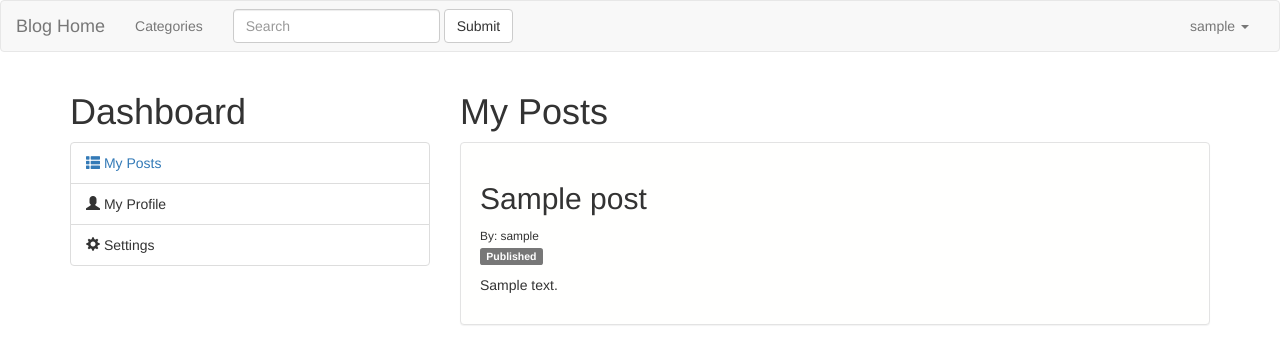
After one commit to rocity/blogger, a Django app: page /dashboard/posts/ in a window 1280 px wide. The commit adds this page. Shown: the top 364 px of the page. Run offline with Django 3.2, Linux system fonts and the light colour scheme; a user stored in the database is signed in; tables that the repository leaves empty hold one stand-in row (values such as "Sample post"); some libraries are stand-ins or nearby versions.

Commit message:
Add post list to dashboard

```diff
--- a/blog/urls.py
+++ b/blog/urls.py
@@ -9,4 +9,5 @@ urlpatterns = [
     url(r'^post/(?P<post_id>\d+)$', views.post, name='post'),
 
     url(r'^dashboard/$', views.dashboard, name='dashboard'),
+    url(r'^dashboard/posts/', views.dashboard_my_posts, name='dashboard_my_posts'),
 ]
--- a/blog/views.py
+++ b/blog/views.py
@@ -26,7 +26,6 @@ def post(request, post_id):
 
 
 def dashboard(request):
-
     user = request.user
 
     published_posts_count = Post.objects.filter(author=user, status=Post.PUBLISHED).count()
@@ -40,3 +39,14 @@ def dashboard(request):
     }
 
     return render(request, 'blog/dashboard.html', context)
+
+def dashboard_my_posts(request):
+    user = request.user
+
+    # All posts (unfiltered)
+    user_posts = Post.objects.filter(author=user)
+
+    context = {
+        'posts': user_posts
+    }
+    return render(request, 'blog/dashboard_my_posts.html', context)
--- a/templates/blog/dashboard.html
+++ b/templates/blog/dashboard.html
@@ -5,11 +5,7 @@
   <div class="row">
     <div class="col-md-4 ">
       <h1>Dashboard</h1>
-      <ul class="list-group">
-        <li class="list-group-item"><i class="glyphicon glyphicon-th-list"></i> My Posts</li>
-        <li class="list-group-item"><i class="glyphicon glyphicon-user"></i> My Profile</li>
-        <li class="list-group-item"><i class="glyphicon glyphicon-cog"></i> Settings</li>
-      </ul>
+      {% include 'includes/blog/dashboard_sidebar.html' %}
     </div>
 
     <div class="col-md-8">
--- /dev/null
+++ b/templates/blog/dashboard_my_posts.html
@@ -0,0 +1,29 @@
+{% extends "base.html" %}
+
+{% block content %}
+
+  <div class="row">
+    <div class="col-md-4 ">
+      <h1>Dashboard</h1>
+      {% include 'includes/blog/dashboard_sidebar.html' %}
+    </div>
+
+    <div class="col-md-8">
+      <h1>My Posts</h1>
+      <div class="row">
+        <div class="col-md-12">
+            {% for post in posts %}
+                <div class="well post-card">
+                  <h2>{{ post.heading }}</h2>
+                  <small>By: {{ post.author }}</small>
+                  <p>
+                      <span class="label label-default">{{ post.get_status_display }}</span>
+                  </p>
+                  <p>{{ post.body|truncatewords:10 }}</p>
+                </div>
+            {% endfor %}
+        </div>
+      </div>
+    </div>
+  </div>
+{% endblock content %}
--- /dev/null
+++ b/templates/includes/blog/dashboard_sidebar.html
@@ -0,0 +1,5 @@
+<ul class="list-group">
+  <li class="list-group-item"><a href="{% url 'blog:dashboard_my_posts' %}"><i class="glyphicon glyphicon-th-list"></i>&nbsp;My Posts</a></li>
+  <li class="list-group-item"><i class="glyphicon glyphicon-user"></i> My Profile</li>
+  <li class="list-group-item"><i class="glyphicon glyphicon-cog"></i> Settings</li>
+</ul>
```
